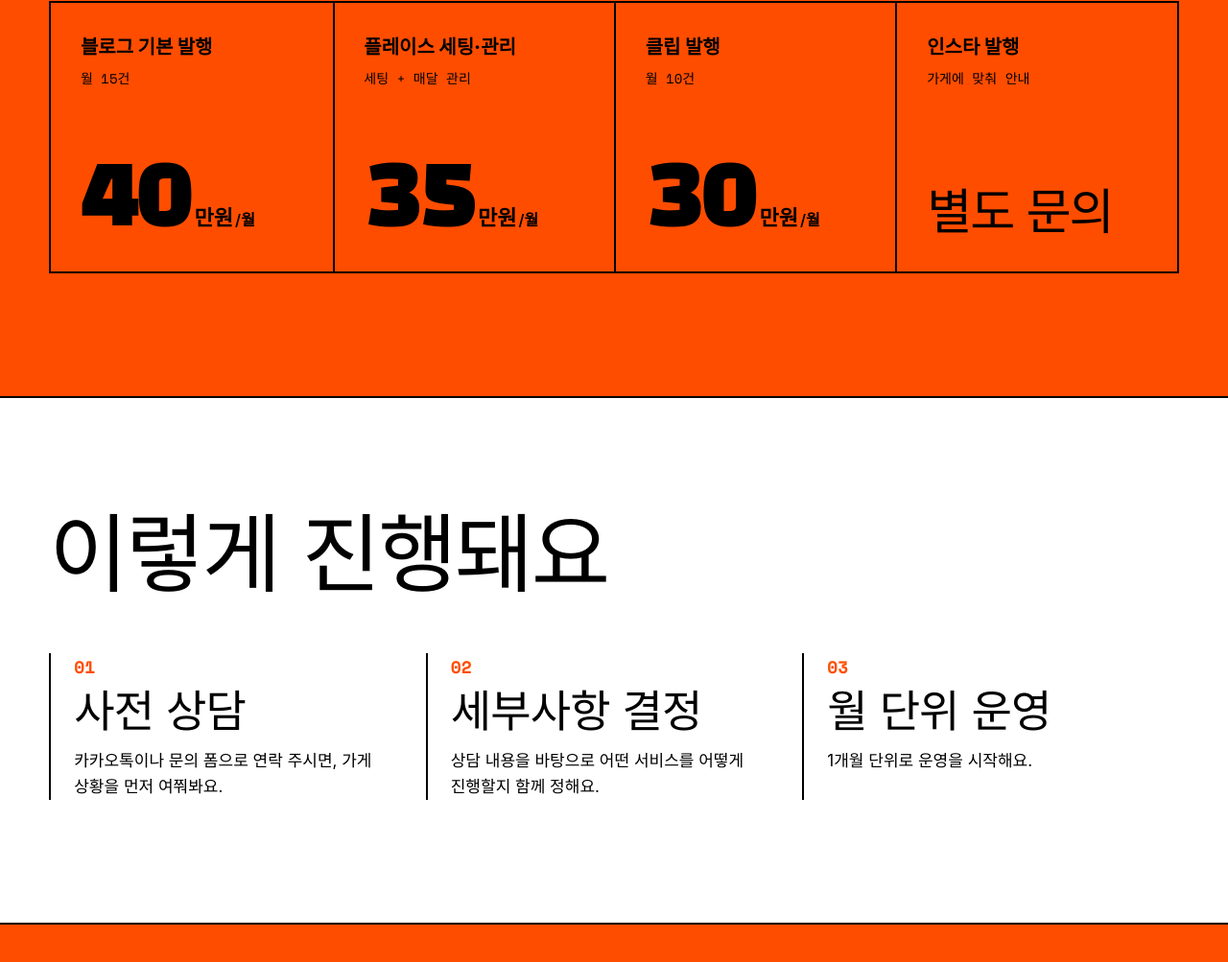
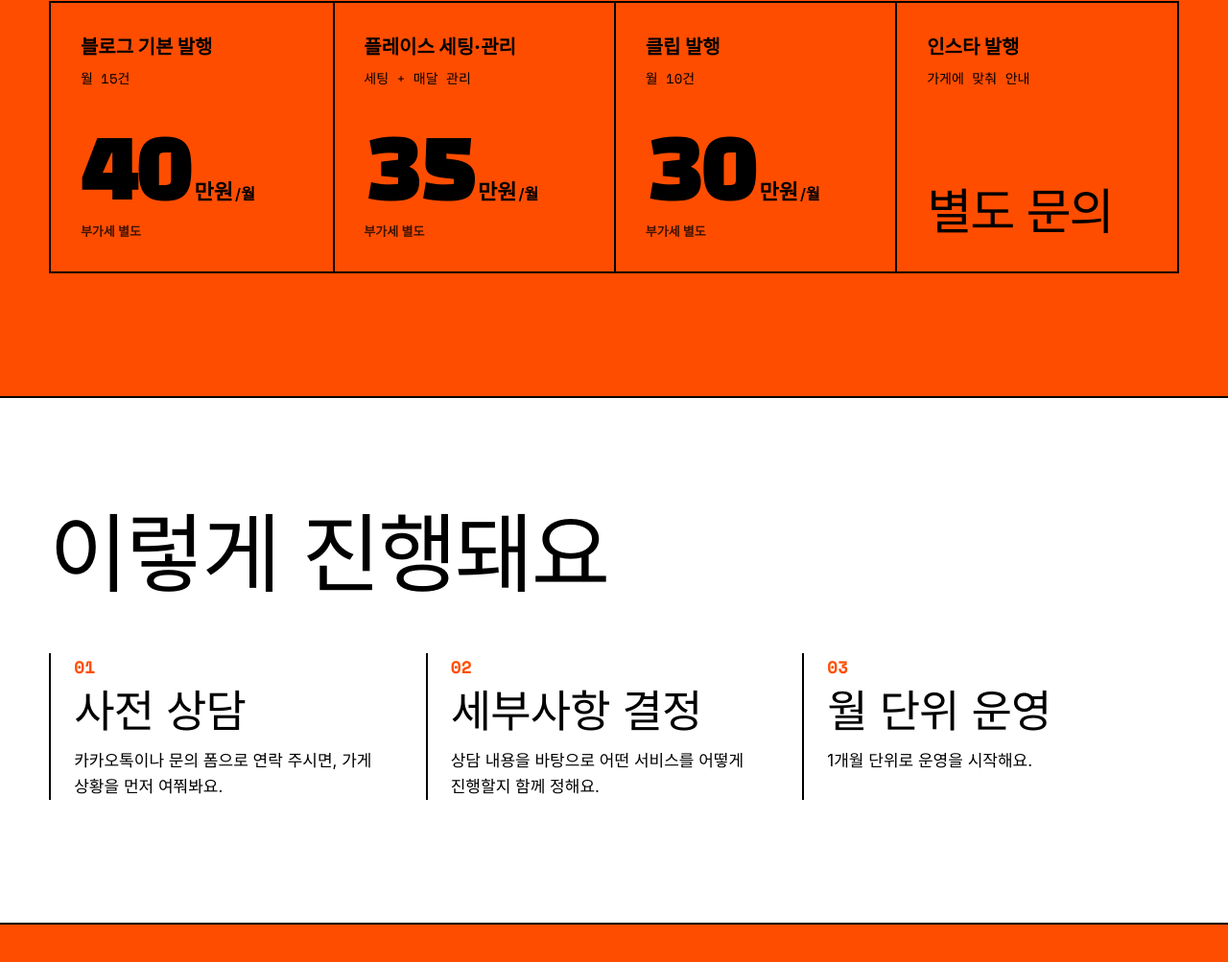
Before and after one commit to sunhea0729-oss/naver-marketing-site, a plain HTML site: page index.html in a window 1280 px wide. Shown: the part 3149-4152 px from the top of the page at 96% size. Drawn offline with nearby package versions, Linux system fonts and the light colour scheme; a web font is replaced by a local one.

Commit message:
가격마다 부가세 별도 문구 추가
Co-Authored-By: Claude Opus 5.5 <noreply@anthropic.com>

```diff
--- a/index.html
+++ b/index.html
@@ -119,16 +119,19 @@
         <h3>블로그 기본 발행</h3>
         <p class="p-unit">월 15건</p>
         <p class="p-num"><b>40</b>만원<small>/월</small></p>
+        <p class="p-vat">부가세 별도</p>
       </article>
       <article class="p-item">
         <h3>플레이스 세팅·관리</h3>
         <p class="p-unit">세팅 + 매달 관리</p>
         <p class="p-num"><b>35</b>만원<small>/월</small></p>
+        <p class="p-vat">부가세 별도</p>
       </article>
       <article class="p-item">
         <h3>클립 발행</h3>
         <p class="p-unit">월 10건</p>
         <p class="p-num"><b>30</b>만원<small>/월</small></p>
+        <p class="p-vat">부가세 별도</p>
       </article>
       <article class="p-item p-ask">
         <h3>인스타 발행</h3>
--- a/styles.css
+++ b/styles.css
@@ -101,6 +101,7 @@ button{font:inherit;cursor:pointer}
 .p-num b{font-family:var(--display);font-weight:400;font-size:clamp(72px,8vw,128px);line-height:.9;letter-spacing:-.04em;margin-right:4px}
 .p-num b.ask{font-size:clamp(40px,4vw,60px);line-height:1.05}
 .p-num small{font-size:16px;font-weight:600;margin-left:2px}
+.p-vat{font-size:13px;font-weight:600;margin-top:6px;opacity:.75}
 
 /* ---------- 진행 ---------- */
 .process{background:var(--white);padding:clamp(80px,10vw,140px) var(--pad);border-top:2px solid var(--black);border-bottom:2px solid var(--black)}
```
Also changed, not shown: docs/PRD.md (+1 -1 lines).
